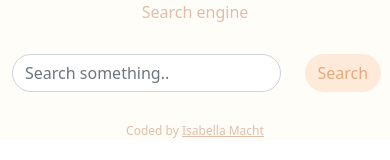
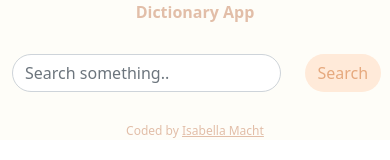
Before and after one commit to isabellamacht/dictionary-project, a React (Create React App) app: page / in a window 390 px wide. Shown: the top 160 px of the page. Built offline with nearby package versions, Linux system fonts and the light colour scheme.

Commit message:
Added Phonetic Component with link to audio

```diff
--- a/src/App.js
+++ b/src/App.js
@@ -5,7 +5,9 @@
   return (
     <div className="App">
       <div className="container text-center">
-        <header className="App-header">Search engine</header>
+        <header className="App-header">
+          <strong>Dictionary App</strong>
+        </header>
         <main>
           <Dictionary />
         </main>
--- /dev/null
+++ b/src/Phonetic.js
@@ -0,0 +1,13 @@
+import React from "react";
+
+export default function Phonetic(props) {
+  return (
+    <div className="Phonetic">
+      <a href={props.phonetic.audio} target="_blank">
+        Listen
+      </a>{" "}
+      <br />
+      {props.phonetic.text}
+    </div>
+  );
+}
--- a/src/Results.js
+++ b/src/Results.js
@@ -1,11 +1,19 @@
 import React from "react";
 import Meaning from "./Meaning";
+import Phonetic from "./Phonetic";
 
 export default function Results(props) {
   if (props.results) {
     return (
       <div className="Results">
         <h2>{props.results.word} </h2>
+        {props.results.phonetics.map(function (phonetic, index) {
+          return (
+            <div key={index}>
+              <Phonetic phonetic={phonetic} />
+            </div>
+          );
+        })}
         {props.results.meanings.map(function (meaning, index) {
           return (
             <div key={index}>
```
